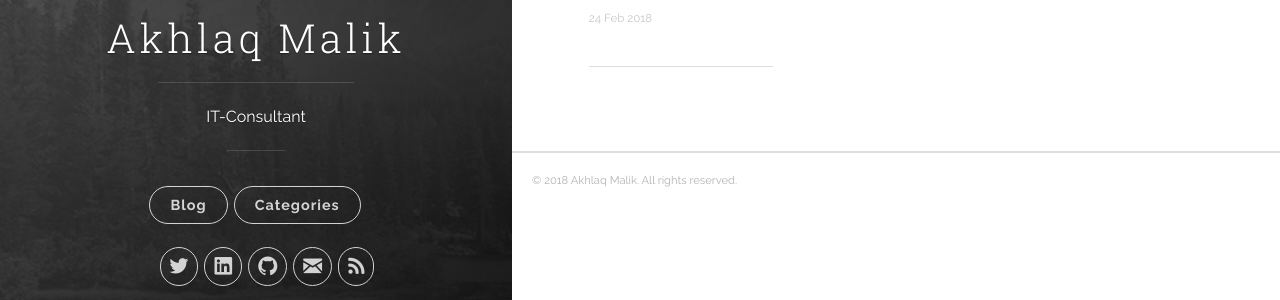
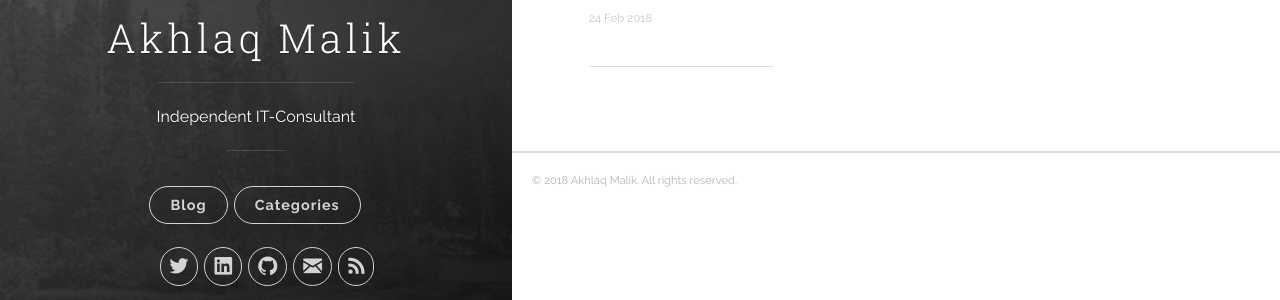
Before and after one commit to imalik8088/imalik8088.github.io, a Jekyll site: the page built from index.html, in a window 1280 px wide. Shown: the part 360-660 px from the top of the page. Built offline with Jekyll 4.4.1, drawn with Linux system fonts in a browser that asks for light colours; nearby versions of some CDN libraries; the list of posts is cut into pages by our own code.

Commit message:
changed role

```diff
--- a/_config.yml
+++ b/_config.yml
@@ -1,9 +1,9 @@
 # Site settings
 title: Akhlaq Malik
-description: 'IT-Consultant'
+description: 'Independent IT-Consultant'
 url: 'http://imalik8088.de'
 
-google_analytics: 'UA-114739204-1'
+# google_analytics: 'UA-114739204-1'
 # disqus_shortname: 'guenterhans'
 
 author:
```
